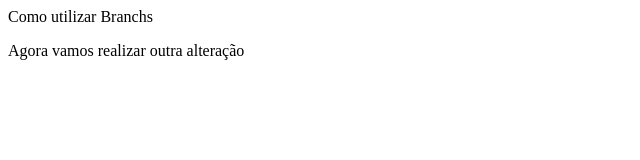
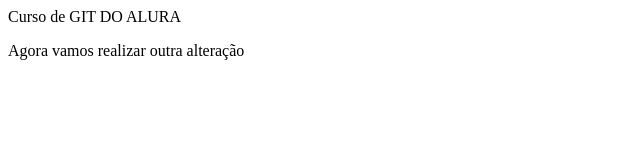
Before and after one commit to regielberson/curso-git-alura, a plain HTML site: page index.html in a window 1280 px wide. Shown: the full height of the page, 0-640 px from the left. Drawn offline with Linux system fonts and the light colour scheme.

Commit message:
Salvando o Head

```diff
--- a/index.html
+++ b/index.html
@@ -6,8 +6,11 @@
     <meta name="viewport" content="width=device-width, initial-scale=1.0">
     <title> Trabalhando com Branchs no GIT </title>
 </head>
+
+
+
 <body>
-    <h1cd > Como utilizar Branchs </h1>
+    <h1cd > Curso de GIT DO ALURA </h1>
     <p>  Agora vamos realizar outra alteração </p>
 
 
```
